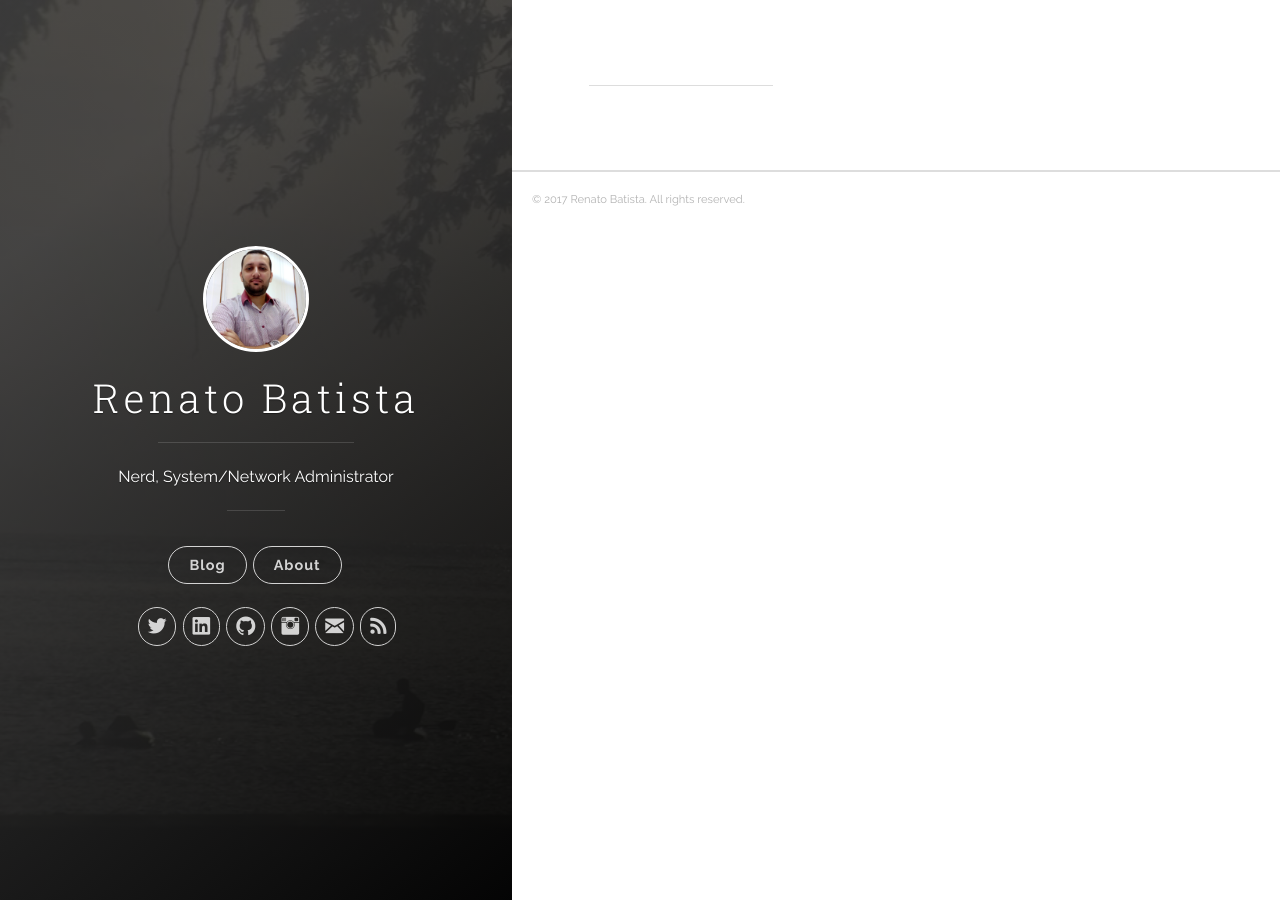
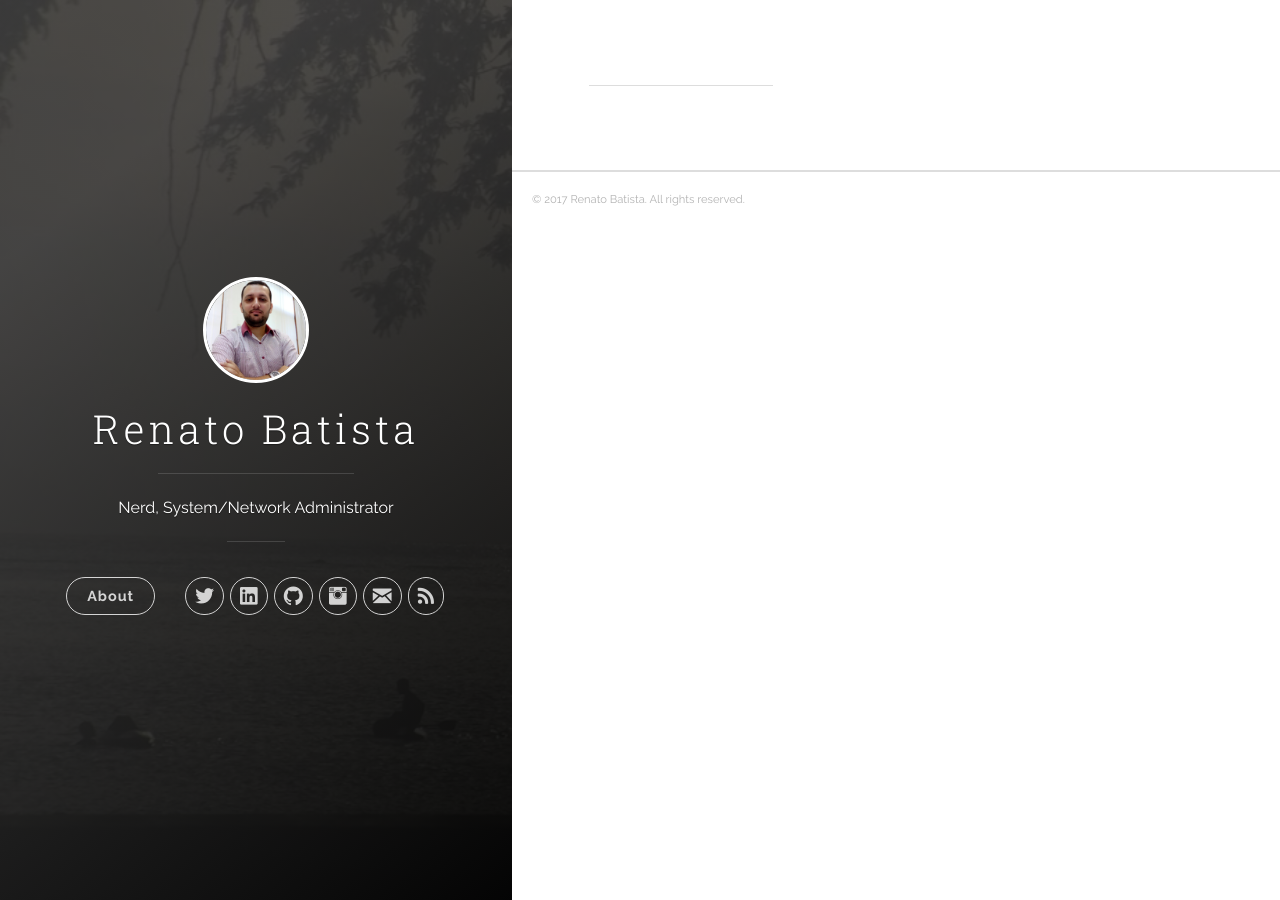
Before and after one commit to zenatuz/site, a Jekyll site: the page built from index.html, in a window 1280 px wide. Built offline with Jekyll 4.4.1, drawn with Linux system fonts in a browser that asks for light colours; nearby versions of some CDN libraries; the list of posts is cut into pages by our own code.

Commit message:
Testing layout

```diff
--- a/_config.yml
+++ b/_config.yml
@@ -37,7 +37,6 @@
   # do not replace newlines by <br>s
   hard_wrap: false
 
-#gem: [jekyll-admin]
 gems: ['jekyll-paginate']
 
 exclude: ['README.md', 'Gemfile', 'Gemfile.lock', 'screenshot.png']
--- a/_includes/header.html
+++ b/_includes/header.html
@@ -20,7 +20,6 @@
 
           <nav class="cover-navigation cover-navigation--primary">
             <ul class="navigation">
-              <li class="navigation__item"><a href="{{ site.baseurl }}#blog" title="link to {{ site.title }} blog" class="blog-button">Blog</a></li>
               <li class="navigation__item"><a href="{{ site.url }}/about" title="link to {{ site.title }}" class="blog-button">About</a></li>
             </ul>
           </nav>
```
Also changed, not shown: 11 other files.
